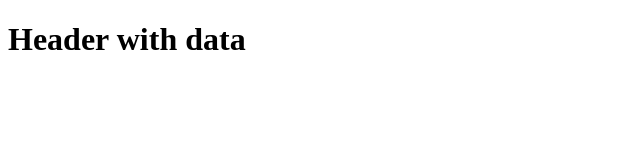
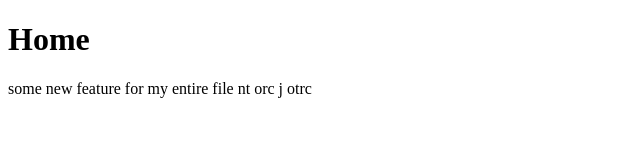
Before and after one commit to aliRN/Site-Project, a plain HTML site: page index.html in a window 1280 px wide. Shown: the whole page, without its empty margins (0-640 px from the left). Drawn offline with Linux system fonts and the light colour scheme.

Commit message:
Adding some paragraph

```diff
--- a/index.html
+++ b/index.html
@@ -7,6 +7,8 @@
   <title>Document</title>
 </head>
 <body>
-  <h1>Header with data</h1>
+  <h1>Home</h1>
+  <p>some new feature for my entire file nt orc j otrc
+  </p>
 </body>
 </html>
```
